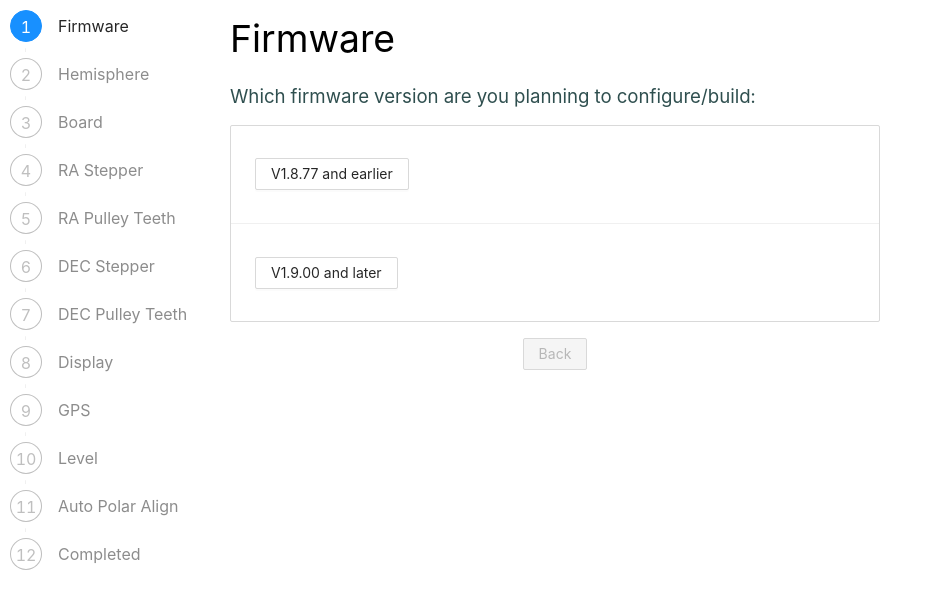
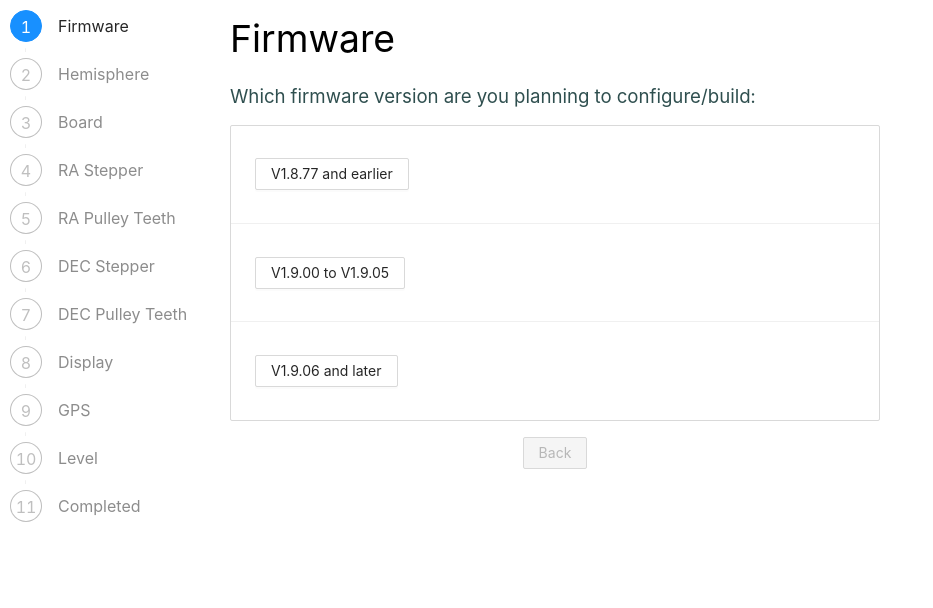
Before and after one commit to OpenAstroTech/OpenAstroTracker-Firmware-Config-Web, a React (Create React App) app: page /steps in a window 1280 px wide. Shown: the top 608 px of the page, without its empty margins (0-933 px from the left). Built offline with nearby package versions, Linux system fonts and the light colour scheme.

Commit message:
V1.02 - Updates
- Prepare for AZ-ALT split in next firmware

```diff
--- a/src/modules/Home.jsx
+++ b/src/modules/Home.jsx
@@ -13,7 +13,7 @@ const Home = (props) => {
         <div className="intro-link-child">
         <h3 className="intro-header">OAT FW CONFIGURATION</h3>
           <a className="intro-link" href="steps">START</a>
-          <p className="version">V1.01</p>
+          <p className="version">V1.02</p>
         </div>
       </div>
 
--- a/src/modules/WizardStep.jsx
+++ b/src/modules/WizardStep.jsx
@@ -149,8 +149,9 @@ const WizardStep = (props) => {
             control: {
                 type: 'radioimg',
                 choices: [
-                    { key: 'V18', value: 'V1.8.77 and earlier', image: '/images/none.png', defineValue: '' },
-                    { key: 'V19', value: 'V1.9.00 and later', image: '/images/none.png', defineValue: '' }
+                    { key: 'V18',  value: 'V1.8.77 and earlier', image: '/images/none.png', defineValue: '' },
+                    { key: 'V19',  value: 'V1.9.00 to V1.9.05', image: '/images/none.png', defineValue: '' },
+                    { key: 'V196', value: 'V1.9.06 and later', image: '/images/none.png', defineValue: '' }
                 ]
             },
         },
@@ -221,7 +222,7 @@ const WizardStep = (props) => {
             title: 'RA Advanced Settings',
             label: 'These are some advanced settings you may want to override. The defaults are set already. Please only change them if you are sure what they do and what their valid ranges are. Enter the RA stepper specs and desired settings:',
             variable: 'rapower',
-            conditions: [{ variable: 'fwversion', neededKeys: 'V19' }, { variable: 'radrv', neededKeys: 'T9U' }],
+            conditions: [{ variable: 'fwversion', neededKeys: 'V19,V196' }, { variable: 'radrv', neededKeys: 'T9U' }],
             preamble: ['// Define some RA stepper motor settings'],
             define: '',
             control: {
@@ -307,7 +308,7 @@ const WizardStep = (props) => {
             title: 'DEC Advanced Settings',
             label: 'These are some advanced settings you may want to override. The defaults are set already. Please only change them if you are sure what they do and what their valid ranges are. Enter the DEC stepper specs and desired settings:',
             variable: 'decpower',
-            conditions: [{ variable: 'fwversion', neededKeys: 'V19' }, { variable: 'decdrv', neededKeys: 'T9U' }],
+            conditions: [{ variable: 'fwversion', neededKeys: 'V19,V196' }, { variable: 'decdrv', neededKeys: 'T9U' }],
             preamble: ['// Define some DEC stepper motor settings'],
             define: '',
             control: {
@@ -493,8 +494,9 @@ const WizardStep = (props) => {
             title: 'Auto Polar Align',
             label: 'Do you have the AutoPA add on:',
             variable: 'autopa',
+            conditions: [{ variable: 'fwversion', neededKeys: 'V19,V18' }],
             preamble: ['////////////////////////////////', '// AutoPA Addon configuration ', '// Define whether we have the AutoPA add on or not. Currently: {v}'],
-            define: 'USE_AZIMUTH_ALTITUDE_MOTORS',
+            define: 'AZIMUTH_ALTITUDE_MOTORS',
             control: {
                 type: 'radioimg',
                 choices: [
@@ -504,10 +506,42 @@ const WizardStep = (props) => {
             },
         },
         {
+            title: 'Auto Polar Align',
+            label: 'Do you have the AutoPA add on:',
+            variable: 'autopan',
+            conditions: [{ variable: 'fwversion', neededKeys: 'V196' }],
+            preamble: ['////////////////////////////////', '// AutoPA Addon configuration ', '// Define whether we have the AutoPA add on or not. Currently: {v}'],
+            define: '',
+            control: {
+                type: 'radioimg',
+                choices: [
+                    { key: 'N', value: 'No AutoPA', image: '/images/none.png', additionalLines: ['#define AZIMUTH_MOTOR 0', '#define ALTITUDE_MOTOR 0'] },
+                    { key: 'ALT', value: 'Altitude motor only', image: '/images/autopa.png', additionalLines: ['#define AZIMUTH_MOTOR 0', '#define ALTITUDE_MOTOR 1'] },
+                    { key: 'AZ', value: 'Azimuth motor only', image: '/images/autopa.png', additionalLines: ['#define AZIMUTH_MOTOR 1', '#define ALTITUDE_MOTOR 0']},
+                    { key: 'ALTAZ', value: 'Full AutoPA is installed', image: '/images/autopa.png', additionalLines: ['#define AZIMUTH_MOTOR 1', '#define ALTITUDE_MOTOR 1'] },
+                ]
+            },
+        },
+        {
             title: 'Azimuth Stepper',
             label: 'Which stepper motor are you using for the Azimuth:',
             variable: 'az',
             conditions: [{ variable: 'autopa', neededKeys: 'Y' }],
+            preamble: ['// Using the {v} stepper for AZ'],
+            define: 'AZ_STEPPER_TYPE',
+            control: {
+                type: 'radioimg',
+                choices: [
+                    { key: 'B', value: '28BYJ-48', image: '/images/byj48.png', defineValue: 'STEPPER_TYPE_28BYJ48', additionalLines: ['#define AZ_DRIVER_TYPE DRIVER_TYPE_ULN2003'] },
+                    { key: 'N', value: 'NEMA 17, 0.9°/step', image: '/images/nema17.png', defineValue: 'STEPPER_TYPE_NEMA17' },
+                ]
+            },
+        },
+        {
+            title: 'Azimuth Stepper',
+            label: 'Which stepper motor are you using for the Azimuth:',
+            variable: 'az',
+            conditions: [{ variable: 'autopan', neededKeys: 'AZ,ALTAZ' }],
             preamble: ['// Using the {v} stepper for AZ'],
             define: 'AZ_STEPPER_TYPE',
             control: {
@@ -539,7 +573,7 @@ const WizardStep = (props) => {
             title: 'Azimuth Advanced Settings',
             label: 'These are some advanced settings you may want to override. The defaults are set already. Please only change them if you are sure what they do and what their valid ranges are. Enter the AZ stepper specs and desired settings:',
             variable: 'azpower',
-            conditions: [{ variable: 'fwversion', neededKeys: 'V19' }, { variable: 'azdrv', neededKeys: 'T9U' }],
+            conditions: [{ variable: 'fwversion', neededKeys: 'V19,V196' }, { variable: 'azdrv', neededKeys: 'T9U' }],
             preamble: ['// Define AZ stepper motor power settings'],
             define: '',
             control: {
@@ -555,6 +589,21 @@ const WizardStep = (props) => {
             label: 'Which stepper motor are you using for the Altitude:',
             variable: 'alt',
             conditions: [{ variable: 'autopa', neededKeys: 'Y' }],
+            preamble: ['// Using the {v} stepper for ALT'],
+            define: 'ALT_STEPPER_TYPE',
+            control: {
+                type: 'radioimg',
+                choices: [
+                    { key: 'B', value: '28BYJ-48', image: '/images/byj48.png', defineValue: 'STEPPER_TYPE_28BYJ48', additionalLines: ['#define ALT_DRIVER_TYPE DRIVER_TYPE_ULN2003'] },
+                    { key: 'N', value: 'NEMA 17, 0.9°/step', image: '/images/nema17.png', defineValue: 'STEPPER_TYPE_NEMA17' },
+                ]
+            },
+        },
+        {
+            title: 'Altitude Stepper',
+            label: 'Which stepper motor are you using for the Altitude:',
+            variable: 'alt',
+            conditions: [{ variable: 'autopan', neededKeys: 'ALT,ALTAZ' }],
             preamble: ['// Using the {v} stepper for ALT'],
             define: 'ALT_STEPPER_TYPE',
             control: {
@@ -586,7 +635,7 @@ const WizardStep = (props) => {
             title: 'Altitude Advanced Settings',
             label: 'These are some advanced settings you may want to override. The defaults are set already. Please only change them if you are sure what they do and what their valid ranges are. Enter the ALT stepper specs and desired settings:',
             variable: 'altpower',
-            conditions: [{ variable: 'fwversion', neededKeys: 'V19' }, { variable: 'altdrv', neededKeys: 'T9U' }],
+            conditions: [{ variable: 'fwversion', neededKeys: 'V19,V196' }, { variable: 'altdrv', neededKeys: 'T9U' }],
             preamble: ['// Define ALT stepper motor power settings'],
             define: '',
             control: {
@@ -612,6 +661,9 @@ const WizardStep = (props) => {
             let foundConfig = configuration.find(config => config.variable === stepProps[index].variable);
             if (foundConfig && !Array.isArray(foundConfig.value)) {
                 let foundControl = stepProps[index].control.choices.find(choice => foundConfig.value === choice.key);
+                if (!foundControl ){
+                    console.log("Could not find control ", foundConfig)
+                }
                 description = foundControl.value;
             }
         }
```
